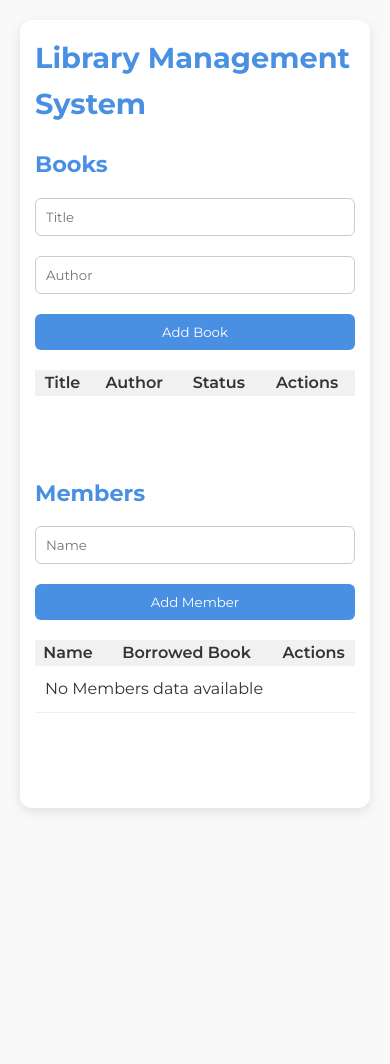
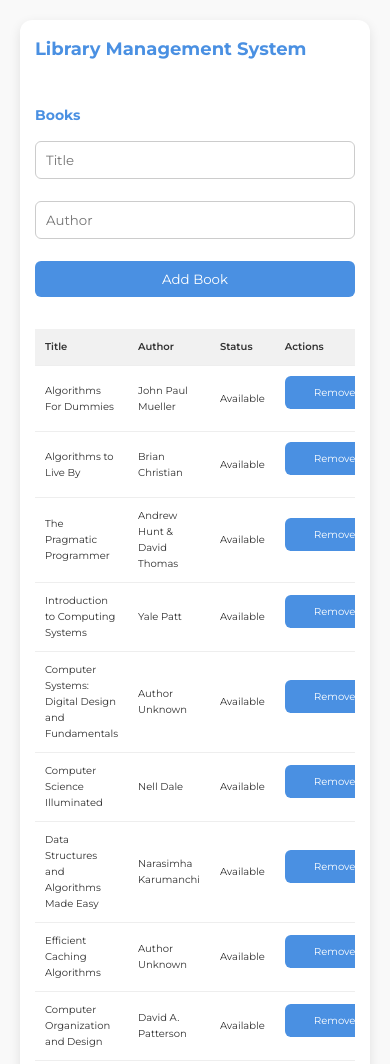
Before and after one commit to william2032/library_mngt_system, a website with bundled scripts: page index.html in a window 390 px wide. Shown: the top 1064 px of the page. Before the commit the page ends 844 px from the top, so only its background shows below. Built offline with nearby package versions, Linux system fonts and the light colour scheme.

Commit message:
[todo] fix styling

```diff
--- a/index.html
+++ b/index.html
@@ -24,7 +24,8 @@
             </label>
             <button type="submit">Add Book</button>
         </form>
-        <table>
+        <div class="book-container">
+            <table class="bookTable">
                 <thead>
                 <tr><th>Title</th><th>Author</th><th>Status</th><th>Actions</th></tr>
                 </thead>
@@ -32,6 +33,7 @@
                 <td colspan="3" style="text-align: center">No Book data available</td>
                 </tbody>
             </table>
+        </div>
     </section>
 
     <section>
--- a/src/app.ts
+++ b/src/app.ts
@@ -16,7 +16,17 @@ class Member {
 }
 
 
-let books: Book[] =  JSON.parse(localStorage.getItem('books') || '[]');
+let books: Book[] =  JSON.parse(localStorage.getItem('books') || 'null') || [
+    new Book(1, "Algorithms For Dummies", "John Paul Mueller", null),
+    new Book(2, "Algorithms to Live By", "Brian Christian", null),
+    new Book(3, "The Pragmatic Programmer", "Andrew Hunt & David Thomas", null),
+    new Book(4, "Introduction to Computing Systems", "Yale Patt", null),
+    new Book(5, "Computer Systems: Digital Design and Fundamentals", "Author Unknown", null),
+    new Book(6, "Computer Science Illuminated", "Nell Dale", null),
+    new Book(7, "Data Structures and Algorithms Made Easy", "Narasimha Karumanchi", null),
+    new Book(8, "Efficient Caching Algorithms", "Author Unknown", null),
+    new Book(9, "Computer Organization and Design", "David A. Patterson", null),
+];
 let members: Member[] = JSON.parse(localStorage.getItem('members') || '[]');
 let bookId = books.length > 0 ? Math.max(...books.map(b => b.id)) + 1 : 1;
 let memberId = members.length > 0 ? Math.max(...members.map(m => m.id)) + 1 : 1;
@@ -42,9 +52,9 @@ function renderBooks() {
         const row = document.createElement("tr");
         const borrower = members.find(m => m.id === book.borrowedBy);
         row.innerHTML = `
-            <td>${book.title}</td>
-            <td>${book.author}</td>
-            <td>${borrower ? 'Borrowed by ' + borrower.name : 'Available'}</td>
+            <td data-label="Title">${book.title}</td>
+            <td data-label="Author">${book.author}</td>
+            <td data-label="Status">${borrower ? 'Borrowed by ' + borrower.name : 'Available'}</td>
             <td><button class="delete-book" data-id="${book.id}">Remove</button></td>
         `;
         bookTable.appendChild(row);
--- a/style.css
+++ b/style.css
@@ -40,11 +40,13 @@ form {
     align-items: flex-end;
     flex-wrap: wrap;
 }
+
 label {
     display: flex;
     flex-direction: column;
     justify-content: center;
 }
+
 input {
     padding: 10px;
     width: 60%;
@@ -77,7 +79,7 @@ table {
     gap: 10px;
 
 }
-.memberTable td
+
 th, td {
 
     text-align: left;
@@ -91,10 +93,7 @@ th {
     font-weight: 600;
 }
 
-td.actions {
-    text-align: center;
 
-}
 
 td.actions button {
     margin: 0 5px;
@@ -112,23 +111,47 @@ select {
 section {
     margin-bottom: 80px;
 }
+
 @media (max-width: 768px) {
     .container {
-    padding: 15px;
-}
+        display: flex;
+        flex-direction: column;
+        padding: 15px;
+        font-size: 10px;
+    }
+
+    .bookTable {
+        width: 100%;
+        overflow-x: auto;
+    }
+    .book-container {
+        width: 100%;
+        overflow-x: auto;
+    }
+
     form {
         flex-direction: column;
         align-items: stretch;
     }
-    input, button {
+
+    label {
         width: 100%;
-        margin-bottom: 10px;
     }
+
+    input, select {
+        width: 100%;
+        min-width: unset;
+        margin-bottom: 12px;
+    }
+
     button {
-        margin-bottom: 0;
+        width: 100%;
+        margin-bottom: 12px;
     }
-    td.actions button {
-        width: 100%;
-        margin: 10px 0;
+
+    .delete-book {
+        font-size: 10px;
+        width: 50px;
+        padding:10px;
     }
 }
```
Lines whose indentation alone changed are shown as unchanged.
